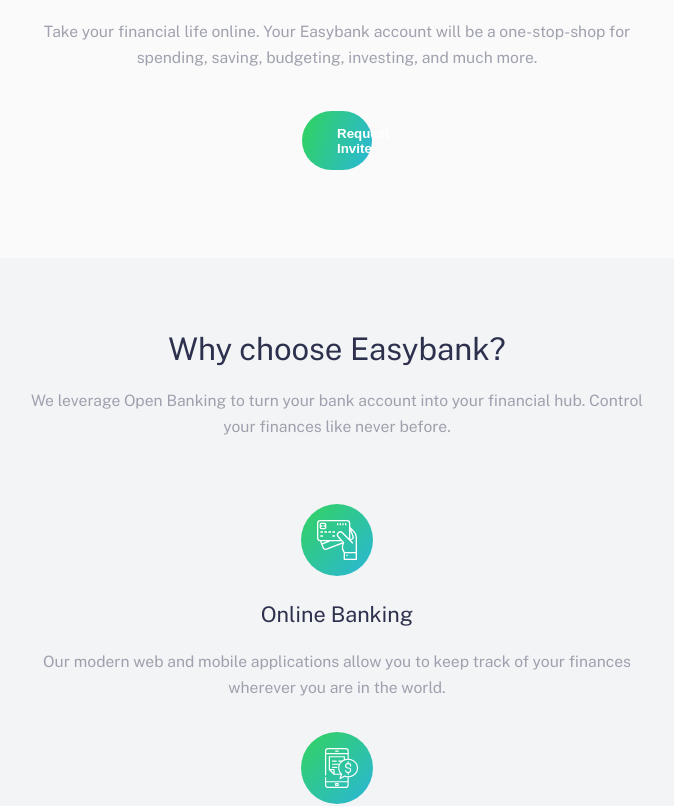
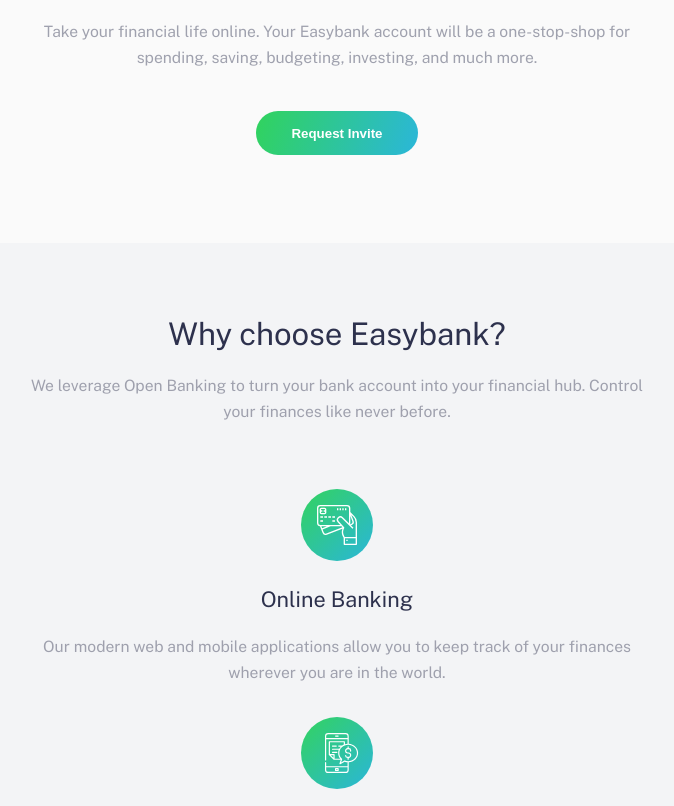
Before and after one commit to mostafa-meerzad/easybank-landing-page, a React (Vite) app: page / in a window 1280 px wide. Shown: the part 1194-2000 px from the top of the page, without its empty margins (303-977 px from the left). Built offline with nearby package versions, Linux system fonts and the light colour scheme.

Commit message:
correct invite-btn width

```diff
--- a/src/styles/style.css
+++ b/src/styles/style.css
@@ -388,7 +388,6 @@
   background-image: linear-gradient(110deg, hsl(136deg, 65%, 51%), hsl(192deg, 70%, 51%));
   color: hsl(0deg, 0%, 100%);
   margin: 0 auto;
-  max-width: 2rem;
 }
 .invite-btn:active::before {
   content: "";
--- a/src/styles/style.scss
+++ b/src/styles/style.scss
@@ -49,7 +49,7 @@
   background-image:linear-gradient(110deg,variables.$lime-green, variables.$bright-cyan);
   color: variables.$white;
   margin: 0 auto;
-  max-width: 2rem;
+  // max-width: 2rem;
 
   &:active::before{
     content: "";
```
Also changed, not shown: 1 other file (tests, documents, lock files or other folders).
